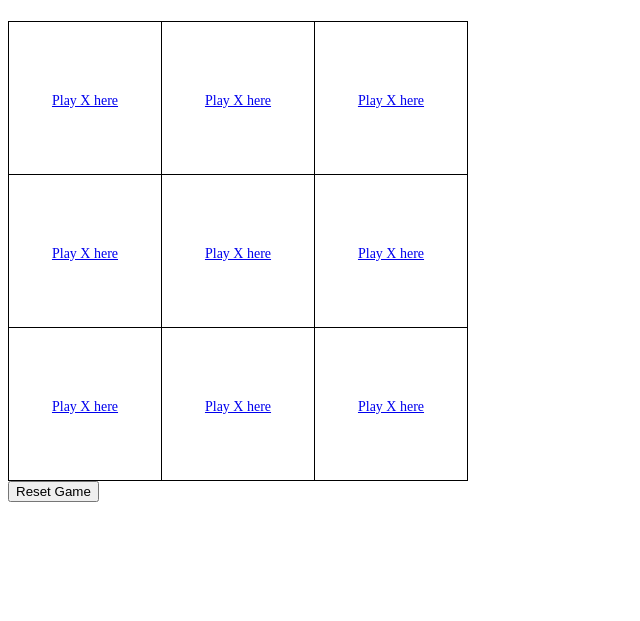
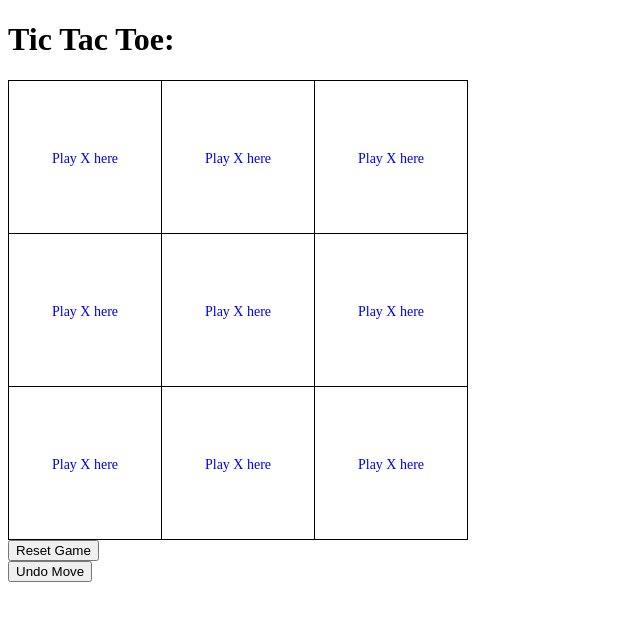
Before and after one commit to John-Alan-O-Donovan/ticktacktoe, a Flask app: page / in a window 1280 px wide. Shown: the top 621 px of the page, without its empty margins (0-640 px from the left). Run offline with Flask 2, Linux system fonts and the light colour scheme.

Commit message:
undo button

```diff
--- a/app.py
+++ b/app.py
@@ -34,21 +34,30 @@ def index():
     session["board"] = [[None, None, None],[None, None, None],[None, None, None]]
     session["turn"] = "X"
     session["winner"] = ""
+    session["history"] = []
   return render_template("game.html", game=session["board"], turn=session["turn"], winner=session["winner"])
 
 
 @app.route("/play/<int:row>/<int:col>")
 def play(row, col):
   session["board"][row][col] = session["turn"]
+  session["history"].append((row, col, session["turn"]))
 
   winner = check_winner(session["board"])
   if winner:
     session["winner"] = winner
   else:
     session["turn"] = 'O' if session["turn"] == 'X' else 'X'
-
   return redirect(url_for("index"))
 
+@app.route("/undo")
+def undo():
+  if session["history"]:
+    row, col, turn = session["history"].pop()
+    session["board"][row][col] = None
+    session["turn"] = turn
+    session["winner"] = ""
+  return redirect(url_for("index"))
 
 @app.route("/reset")
 def reset():
--- a/templates/game.html
+++ b/templates/game.html
@@ -18,13 +18,20 @@
       td > a {
         font-size: 14px;
       }
-      h1 {
-        color: blue;
+      .red {
+        color: red;
+      }
+      a {
+        text-decoration: none;
       }
     </style>
   </head>
   <body>
-    <h1>{% if winner %} The winner is: {{ winner }} {% endif%}</h1>
+    <h1>
+      Tic Tac Toe:<span class="red"
+        >{% if winner %} winner is {{ winner }}! {% endif%}</span
+      >
+    </h1>
     <table>
       {% for i in range(3) %}
       <tr>
@@ -44,5 +51,8 @@
     <form action="{{ url_for('reset') }}" method="get">
       <button type="submit">Reset Game</button>
     </form>
+    <form action="{{ url_for('undo') }}" method="get">
+      <button type="submit">Undo Move</button>
+    </form>
   </body>
 </html>
```
